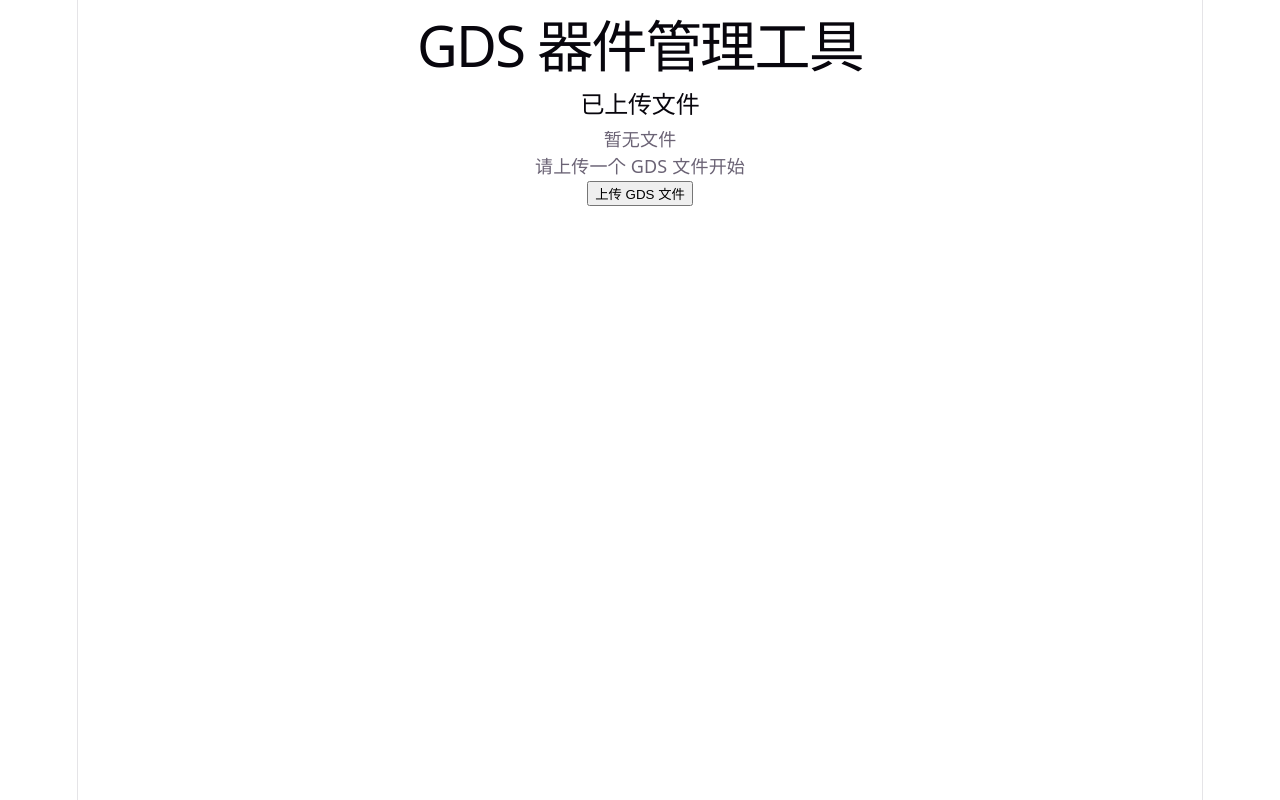
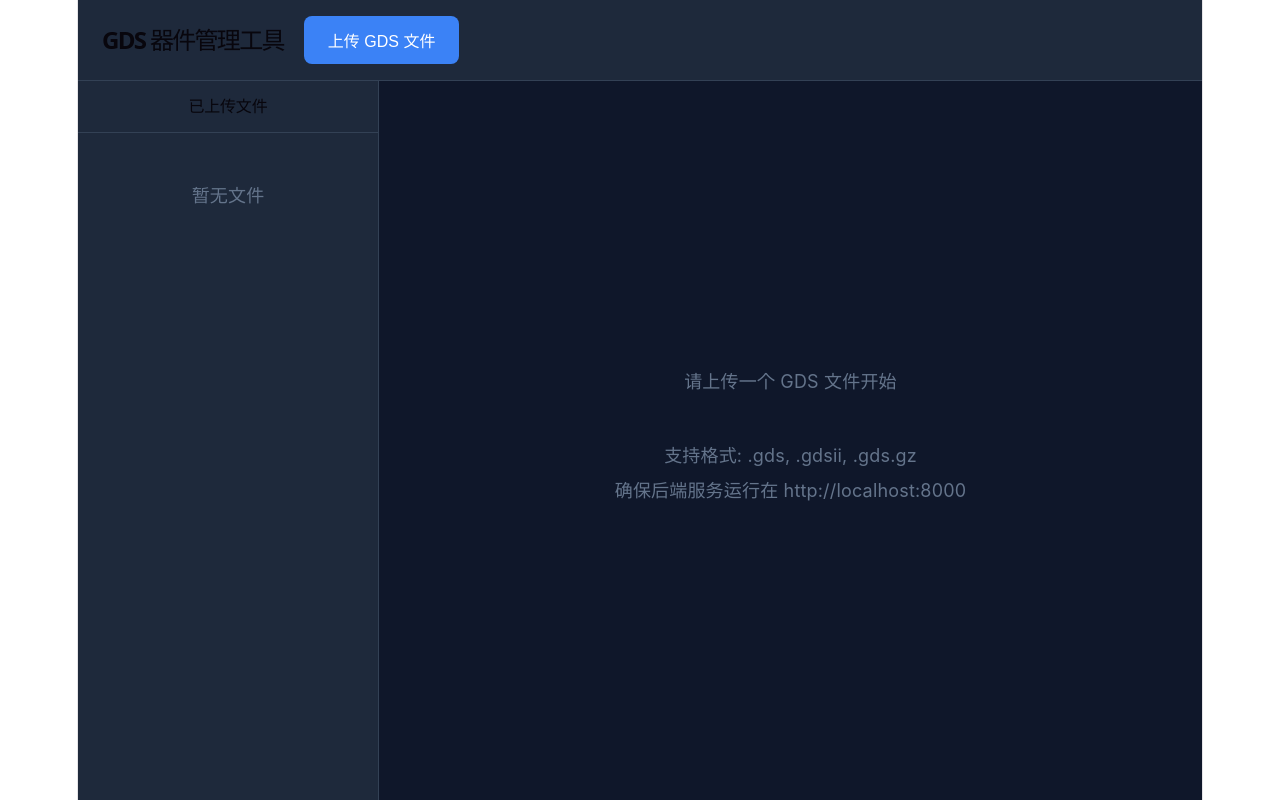
Before and after one commit to anycode3/pam-tool-cc-v3, a React (Vite) app in the folder frontend/: page / in a window 1280 px wide. Built offline with nearby package versions, Linux system fonts and the light colour scheme.

Commit message:
feat: improve frontend with GDS viewer and file upload

```diff
--- a/frontend/src/App.css
+++ b/frontend/src/App.css
@@ -1,184 +1,154 @@
-.counter {
-  font-size: 16px;
-  padding: 5px 10px;
-  border-radius: 5px;
-  color: var(--accent);
-  background: var(--accent-bg);
-  border: 2px solid transparent;
-  transition: border-color 0.3s;
-  margin-bottom: 24px;
-
-  &:hover {
-    border-color: var(--accent-border);
-  }
-  &:focus-visible {
-    outline: 2px solid var(--accent);
-    outline-offset: 2px;
-  }
+.App {
+  display: flex;
+  flex-direction: column;
+  height: 100vh;
+  background: #0f172a;
+  color: #e2e8f0;
+  font-family: -apple-system, BlinkMacSystemFont, 'Segoe UI', Robotoxygen, Ubuntu, Cantarell, 'Open Sans', 'Helvetica Neue', sans-serif;
 }
 
-.hero {
-  position: relative;
-
-  .base,
-  .framework,
-  .vite {
-    inset-inline: 0;
-    margin: 0 auto;
+.App-header {
+  background: #1e293b;
+  padding: 16px 24px;
+  border-bottom: 1px solid #334155;
+  display: flex;
+  align-items: center;
+  gap: 20px;
 }
 
-  .base {
-    width: 170px;
-    position: relative;
-    z-index: 0;
+.App-header h1 {
+  margin: 0;
+  font-size: 24px;
+  font-weight: 600;
 }
 
-  .framework,
-  .vite {
-    position: absolute;
+.App-main {
+  display: flex;
+  flex: 1;
+  overflow: hidden;
 }
 
-  .framework {
-    z-index: 1;
-    top: 34px;
-    height: 28px;
-    transform: perspective(2000px) rotateZ(300deg) rotateX(44deg) rotateY(39deg)
-      scale(1.4);
+.sidebar {
+  width: 300px;
+  background: #1e293b;
+  border-right: 1px solid #334155;
+  display: flex;
+  flex-direction: column;
+  overflow: hidden;
 }
 
-  .vite {
-    z-index: 0;
-    top: 107px;
-    height: 26px;
-    width: auto;
-    transform: perspective(2000px) rotateZ(300deg) rotateX(40deg) rotateY(39deg)
-      scale(0.8);
-  }
+.sidebar h2 {
+  margin: 0;
+  padding: 16px 20px;
+  font-size: 16px;
+  font-weight: 600;
+  border-bottom: 1px solid #334155;
 }
 
-#center {
+.file-list {
+  flex: 1;
+  overflow-y: auto;
+  padding: 10px;
+}
+
+.empty-message {
+  text-align: center;
+  color: #64748b;
+  padding: 40px 20px;
+}
+
+.file-item {
+  padding: 12px 16px;
+  border-radius: 8px;
+  margin-bottom: 8px;
+  cursor: pointer;
+  transition: background 0.2s;
+  border: 1px solid transparent;
+}
+
+.file-item:hover {
+  background: #334155;
+}
+
+.file-item.selected {
+  background: #334155;
+  border-color: #3b82f6;
+}
+
+.file-info {
+  display: flex;
+  justify-content: space-between;
+  align-items: center;
+  margin-bottom: 6px;
+}
+
+.file-name {
+  font-weight: 500;
+}
+
+.file-time {
+  font-size: 12px;
+  color: #64748b;
+}
+
+.device-count {
+  font-size: 12px;
+  color: #94a3b8;
+}
+
+.content {
+  flex: 1;
+  overflow: auto;
+  padding: 24px;
+}
+
+.empty-state {
   display: flex;
   flex-direction: column;
-  gap: 25px;
-  place-content: center;
-  place-items: center;
-  flex-grow: 1;
-
-  @media (max-width: 1024px) {
-    padding: 32px 20px 24px;
-    gap: 18px;
-  }
+  align-items: center;
+  justify-content: center;
+  height: 100%;
+  gap: 20px;
 }
 
-#next-steps {
-  display: flex;
-  border-top: 1px solid var(--border);
-  text-align: left;
-
-  & > div {
-    flex: 1 1 0;
-    padding: 32px;
-    @media (max-width: 1024px) {
-      padding: 24px 20px;
-    }
+.empty-state p {
+  font-size: 18px;
+  color: #64748b;
 }
 
-  .icon {
-    margin-bottom: 16px;
-    width: 22px;
-    height: 22px;
+.upload-btn {
+  padding: 12px 24px;
+  background: #3b82f6;
+  color: white;
+  border: none;
+  border-radius: 8px;
+  font-size: 16px;
+  font-weight: 500;
+  cursor: pointer;
+  transition: background 0.2s;
 }
 
-  @media (max-width: 1024px) {
-    flex-direction: column;
-    text-align: center;
-  }
+.upload-btn:hover {
+  background: #2563eb;
 }
 
-#docs {
-  border-right: 1px solid var(--border);
-
-  @media (max-width: 1024px) {
-    border-right: none;
-    border-bottom: 1px solid var(--border);
-  }
+.gds-viewer-container {
+  width: 100%;
+  height: 100%;
+  padding: 10px;
 }
 
-#next-steps ul {
-  list-style: none;
-  padding: 0;
-  display: flex;
-  gap: 8px;
-  margin: 32px 0 0;
-
-  .logo {
-    height: 18px;
+.gds-viewer-container svg {
+  display: block;
 }
 
-  a {
-    color: var(--text-h);
-    font-size: 16px;
-    border-radius: 6px;
-    background: var(--social-bg);
-    display: flex;
-    padding: 6px 12px;
-    align-items: center;
-    gap: 8px;
-    text-decoration: none;
-    transition: box-shadow 0.3s;
-
-    &:hover {
-      box-shadow: var(--shadow);
-    }
-    .button-icon {
-      height: 18px;
-      width: 18px;
-    }
+.info-text {
+  color: #64748b;
+  font-size: 14px;
+  text-align: center;
+  margin-top: 20px;
 }
 
-  @media (max-width: 1024px) {
-    margin-top: 20px;
-    flex-wrap: wrap;
-    justify-content: center;
-
-    li {
-      flex: 1 1 calc(50% - 8px);
+.info-text p {
+  margin: 8px 0;
 }
-
-    a {
-      width: 100%;
-      justify-content: center;
-      box-sizing: border-box;
-    }
-  }
-}
-
-#spacer {
-  height: 88px;
-  border-top: 1px solid var(--border);
-  @media (max-width: 1024px) {
-    height: 48px;
-  }
-}
-
-.ticks {
-  position: relative;
-  width: 100%;
-
-  &::before,
-  &::after {
-    content: '';
-    position: absolute;
-    top: -4.5px;
-    border: 5px solid transparent;
-  }
-
-  &::before {
-    left: 0;
-    border-left-color: var(--border);
-  }
-  &::after {
-    right: 0;
-    border-right-color: var(--border);
-  }
-}
--- a/frontend/src/App.tsx
+++ b/frontend/src/App.tsx
@@ -1,32 +1,132 @@
 import { useState } from 'react';
-import GDSViewer from './components/GDSViewer';
 import './App.css';
+
+interface Device {
+  id: string;
+  name: string;
+  device_type: string;
+  x: number;
+  y: number;
+  width: number;
+  height: number;
+  layer: number;
+  parameters: Record<string, any>;
+}
+
+interface Layer {
+  layer_number: number;
+  layer_name: string;
+  datatype: number;
+  polygon_count: number;
+}
 
 interface FileWithDevices {
   id: string;
   name: string;
   uploadTime: string;
   deviceCount: number;
-  devices: any[];
+  devices: Device[];
+  layers: Layer[];
 }
 
 function App() {
   const [uploadedFiles, setUploadedFiles] = useState<FileWithDevices[]>([]);
   const [selectedFile, setSelectedFile] = useState<FileWithDevices | null>(null);
+  const [scale, setScale] = useState(1);
+  const [offsetX, setOffsetX] = useState(0);
+  const [offsetY, setOffsetY] = useState(0);
 
-  const handleFileUpload = (fileData: FileWithDevices) => {
-    setUploadedFiles([...uploadedFiles, fileData]);
-    setSelectedFile(fileData);
+  const handleFileUpload = async (file: File) => {
+    try {
+      const formData = new FormData();
+      formData.append('file', file);
+
+      const response = await fetch('http://localhost:8000/gds/upload', {
+        method: 'POST',
+        body: formData
+      });
+
+      const result = await response.json();
+
+      // 获取图层信息
+      const layersResponse = await fetch(`http://localhost:8000/gds/layers/${file.name}`);
+      const layers = await layersResponse.json();
+
+      const fileData: FileWithDevices = {
+        id: Date.now().toString(),
+        name: file.name,
+        uploadTime: new Date().toLocaleString(),
+        deviceCount: result.devices?.length || 0,
+        devices: result.devices || [],
+        layers: layers || []
+      };
+
+      setUploadedFiles([...uploadedFiles, fileData]);
+      setSelectedFile(fileData);
+    } catch (error) {
+      console.error('上传失败:', error);
+      alert('文件上传失败，请检查后端服务是否启动');
+    }
   };
 
   const handleFileSelect = (file: FileWithDevices) => {
     setSelectedFile(file);
   };
 
+  const getDeviceColor = (deviceType: string) => {
+    const colors: Record<string, string> = {
+      'L': '#3b82f6',
+      'C': '#10b981',
+      'R': '#ef4444',
+      'PAD': '#6b7280',
+      'GND': '#64748b'
+    };
+    return colors[deviceType] || '#9ca3af';
+  };
+
+  const calculateBounds = () => {
+    if (!selectedFile || selectedFile.devices.length === 0) {
+      return { minX: 0, maxX: 1000, minY: 0, maxY: 1000 };
+    }
+
+    let minX = Infinity;
+    let maxX = -Infinity;
+    let minY = Infinity;
+    let maxY = -Infinity;
+
+    selectedFile.devices.forEach(d => {
+      minX = Math.min(minX, d.x);
+      maxX = Math.max(maxX, d.x + d.width);
+      minY = Math.min(minY, d.y);
+      maxY = Math.max(maxY, d.y + d.height);
+    });
+
+    return { minX, maxX, minY, maxY };
+  };
+
+  const bounds = calculateBounds();
+
   return (
     <div className="App">
       <header className="App-header">
         <h1>GDS 器件管理工具</h1>
+        <button
+          className="upload-btn"
+          onClick={() => {
+            const input = document.createElement('input');
+            input.type = 'file';
+            input.accept = '.gds,.gdsii,.gds.gz';
+            input.onchange = (e) => {
+              const file = (e.target as HTMLInputElement).files?.[0];
+              if (file) {
+                handleFileUpload(file);
+              }
+            };
+            input.click();
+          }}
+        >
+          上传 GDS 文件
+        </button>
       </header>
       <main className="App-main">
         <div className="sidebar">
@@ -53,38 +153,84 @@ function App() {
         </div>
         <div className="content">
           {selectedFile ? (
-            <GDSViewer
-              file={selectedFile}
-              onFileUpdate={(updatedFile) => {
-                setSelectedFile(updatedFile);
-                const updatedFiles = uploadedFiles.map(f =>
-                  f.id === updatedFile.id ? updatedFile : f
-                );
-                setUploadedFiles(updatedFiles);
-              }}
-            />
+            <div className="gds-viewer-container">
+              <svg
+                width="100%"
+                height="100%"
+                viewBox={`${bounds.minX} ${bounds.minY} ${bounds.maxX - bounds.minX} ${bounds.maxY - bounds.minY}`}
+                style={{
+                  background: '#0f172a',
+                  border: '1px solid #334155',
+                  borderRadius: '8px'
+                }}
+              >
+                {/* 绘制图层信息 */}
+                {selectedFile.layers.map((layer, index) => (
+                  <g key={layer.layer_number} opacity="0.3">
+                    <text
+                      x={bounds.minX + 10}
+                      y={bounds.minY + 20 + index * 20}
+                      fill="#64748b"
+                      fontSize="12"
+                      style={{ fontFamily: 'monospace' }}
+                    >
+                      Layer {layer.layer_number}: {layer.layer_name}
+                    </text>
+                  </g>
+                ))}
+
+                {/* 绘制器件 */}
+                {selectedFile.devices.map((device, index) => {
+                  const color = getDeviceColor(device.device_type);
+                  return (
+                    <g key={index} style={{ cursor: 'pointer' }}>
+                      <rect
+                        x={device.x}
+                        y={device.y}
+                        width={device.width}
+                        height={device.height}
+                        fill={color}
+                        stroke={color}
+                        strokeWidth="2"
+                        opacity="0.7"
+                      />
+                      <text
+                        x={device.x + device.width / 2}
+                        y={device.y + device.height / 2}
+                        fill="white"
+                        fontSize="14"
+                        textAnchor="middle"
+                        dominantBaseline="middle"
+                        fontWeight="bold"
+                        style={{ fontFamily: 'monospace' }}
+                      >
+                        {device.name}
+                      </text>
+                      {device.parameters?.value && (
+                        <text
+                          x={device.x + device.width / 2}
+                          y={device.y + device.height / 2 + 16}
+                          fill="white"
+                          fontSize="10"
+                          textAnchor="middle"
+                          dominantBaseline="middle"
+                          style={{ fontFamily: 'monospace' }}
+                        >
+                          {device.parameters.value} {device.parameters.unit}
+                        </text>
+                      )}
+                    </g>
+                  );
+                })}
+              </svg>
+            </div>
           ) : (
             <div className="empty-state">
               <p>请上传一个 GDS 文件开始</p>
-              <button
-                className="upload-btn"
-                onClick={() => {
-                  // 触发文件选择对话框
-                  const input = document.createElement('input');
-                  input.type = 'file';
-                  input.accept = '.gds,.gdsii,.gds.gz';
-                  input.onchange = (e) => {
-                    const file = (e.target as HTMLInputElement).files?.[0];
-                    if (file) {
-                      // TODO: 实现文件上传逻辑
-                      alert(`文件上传功能开发中: ${file.name}`);
-                    }
-                  };
-                  input.click();
-                }}
-              >
-                上传 GDS 文件
-              </button>
+              <div className="info-text">
+                <p>支持格式: .gds, .gdsii, .gds.gz</p>
+                <p>确保后端服务运行在 http://localhost:8000</p>
+              </div>
             </div>
           )}
         </div>
```
Lines whose indentation alone changed are shown as unchanged.
